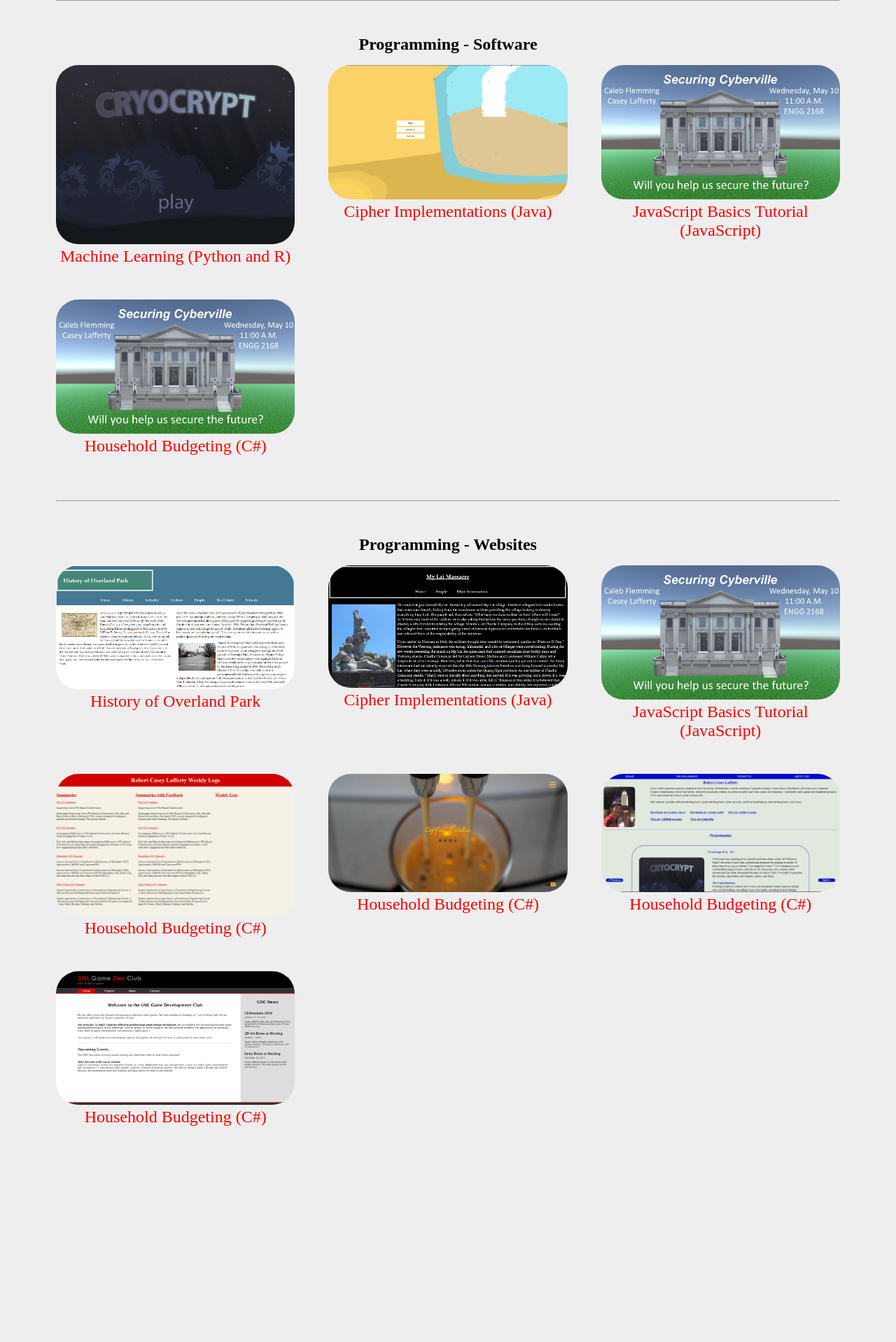
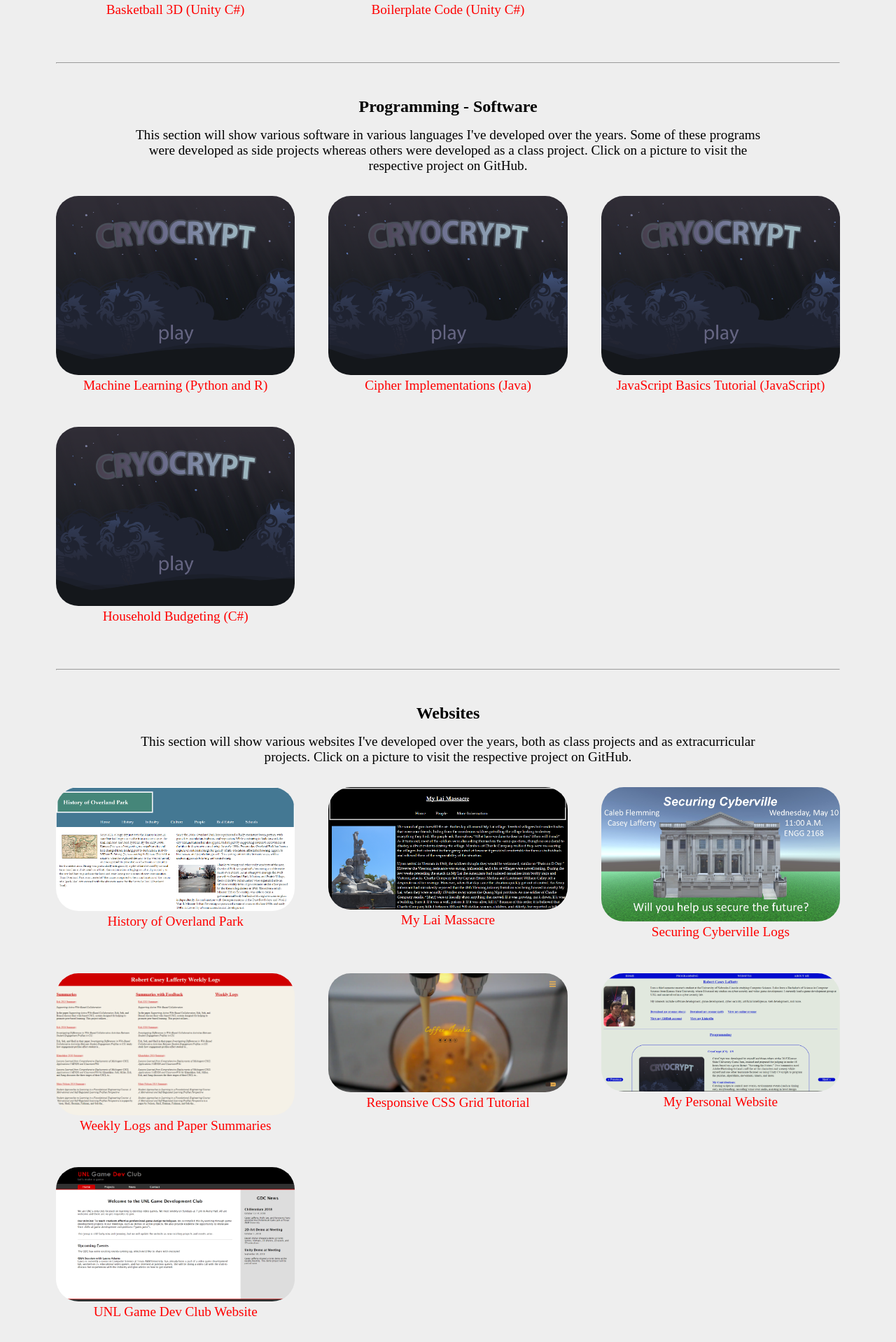
Before and after one commit to rclafferty/rclafferty.github.io, a PHP site: page / in a window 1280 px wide. Shown: the part 1724-3642 px from the top of the page at 70% size. Before the commit the page ends 3333 px from the top, so only its background shows below. Run offline with PHP 8.4, Linux system fonts and the light colour scheme; style sheets or scripts are compiled from the project's sources; some libraries are stand-ins or nearby versions.

Commit message:
Updated LOTS

```diff
--- a/css/main.css
+++ b/css/main.css
@@ -23,6 +23,7 @@ h3 {
 
 p {
   color: black;
+  font-size: 1.2rem;
 }
 
 a {
--- a/css/media_query.css
+++ b/css/media_query.css
@@ -7,3 +7,15 @@
     grid-template-columns: 1fr 1fr 1fr;
   }
 }
+
+@media (max-width: 1000px)
+{
+  .section_subheading {
+    padding-left: 0;
+    padding-right: 0;
+  }
+
+  span {
+    font-size: 0.9rem !important;
+  }
+}
--- a/css/projects.css
+++ b/css/projects.css
@@ -10,10 +10,18 @@
   border-radius: 2rem;
 }
 
+.section_subheading {
+  text-align: center;
+  padding-left: 10%;
+  padding-right: 10%;
+  padding-top: 1rem;
+  padding-bottom: 1rem;
+}
+
 figure + span {
   display: block;
   text-align: center;
-  font-size: 1.5rem;
+  font-size: 1.2rem;
   color: red;
 }
 
--- a/index.html
+++ b/index.html
@@ -30,16 +30,18 @@
                 <div id="header_content">
                     <h1 id="header_text">Robert Casey Lafferty</h1>
 
-                    <p>I am a fourth semester master's student at the University of Nebraska-Lincoln studying Computer Science. I also have a Bachelor's of Science in Computer Science from Kansas State University, where I focused my studies on cyber security and video game development. I am currently the president of the <a href="https://UNL-Game-Dev-Club.github.io" target="_blank">UNL Game Development Club</a> and studying gamification as my master's thesis.</p>
+                    <p>I am a fourth semester master's student at the University of Nebraska-Lincoln studying Computer Science. I also have a Bachelor's of Science in Computer Science from Kansas State University, where I focused my studies on cyber security and video game development. I am currently the president of the <a href="https://UNL-Game-Dev-Club.github.io" target="_blank">UNL Game Development Club</a> and studying educational game development/gamification as my master's thesis under Dr. Stephen Cooper.</p>
                     <br>
                     <p>My interests include software development, game development, cyber security, artificial intelligence, web development, and more.</p>
                 </div>
             </div>
 
-            <hr>
+            <hr id="programming">
 
-            <div class="section" id="programming">
+            <div class="section">
                 <h2>Programming - Video Games</h2>
+
+                <p class="section_subheading">This section will show various video games I've developed over the years. Some of these games were developed at game jams, some as projects, but all of them are on GitHub unless otherwise noted. Click on a picture to visit the respective project on GitHub.</p>
 
                 <div class="projects">
                     <div>
@@ -113,8 +115,10 @@
 
             <hr>
 
-            <div class="section" id="programming">
+            <div class="section">
                 <h2>Programming - Software</h2>
+
+                <p class="section_subheading">This section will show various software in various languages I've developed over the years. Some of these programs were developed as side projects whereas others were developed as a class project. Click on a picture to visit the respective project on GitHub.</p>
 
                 <div class="projects">
                     <div>
@@ -125,29 +129,31 @@
                     </div>
                     <div>
                         <figure>
-                            <img src="images/programming/sand.png" alt="">
+                            <img src="images/programming/cryocrypt.png" alt="">
                         </figure>
                         <span>Cipher Implementations (Java)</span>
                     </div>
                     <div>
                         <figure>
-                            <img src="images/programming/securing_cyberville.jpg" alt="">
+                            <img src="images/programming/cryocrypt.png" alt="">
                         </figure>
                         <span>JavaScript Basics Tutorial (JavaScript)</span>
                     </div>
                     <div>
                         <figure>
-                            <img src="images/programming/securing_cyberville.jpg" alt="">
+                            <img src="images/programming/cryocrypt.png" alt="">
                         </figure>
                         <span>Household Budgeting (C#)</span>
                     </div>
                 </div>
             </div>
 
-            <hr>
+            <hr id="websites">
 
-            <div class="section" id="programming">
-                <h2>Programming - Websites</h2>
+            <div class="section">
+                <h2>Websites</h2>
+
+                <p class="section_subheading">This section will show various websites I've developed over the years, both as class projects and as extracurricular projects. Click on a picture to visit the respective project on GitHub.</p>
 
                 <div class="projects">
                     <div>
@@ -160,37 +166,37 @@
                         <figure>
                             <img src="images/websites/my_lai.png" alt="">
                         </figure>
-                        <span>Cipher Implementations (Java)</span>
+                        <span>My Lai Massacre</span>
                     </div>
                     <div>
                         <figure>
                             <img src="images/websites/securing_cyberville.jpg" alt="">
                         </figure>
-                        <span>JavaScript Basics Tutorial (JavaScript)</span>
+                        <span>Securing Cyberville Logs</span>
                     </div>
                     <div>
                         <figure>
                             <img src="images/websites/weekly_logs.png" alt="">
                         </figure>
-                        <span>Household Budgeting (C#)</span>
+                        <span>Weekly Logs and Paper Summaries</span>
                     </div>
                     <div>
                         <figure>
                             <img src="images/websites/responsive_css_website.png" alt="">
                         </figure>
-                        <span>Household Budgeting (C#)</span>
+                        <span>Responsive CSS Grid Tutorial</span>
                     </div>
                     <div>
                         <figure>
                             <img src="images/websites/personal_website.png" alt="">
                         </figure>
-                        <span>Household Budgeting (C#)</span>
+                        <span>My Personal Website</span>
                     </div>
                     <div>
                         <figure>
                             <img src="images/websites/unl_game_dev.png" alt="">
                         </figure>
-                        <span>Household Budgeting (C#)</span>
+                        <span>UNL Game Dev Club Website</span>
                     </div>
                 </div>
             </div>
--- a/sass/main.sass
+++ b/sass/main.sass
@@ -20,6 +20,7 @@ h3
 
 p
     color: $text-color
+    font-size: 1.2rem
 
 a
     color: $link-color
--- a/sass/media_query.sass
+++ b/sass/media_query.sass
@@ -9,3 +9,11 @@
 
         // figure
         //     img
+
+@media (max-width: 1000px)
+    .section_subheading
+        padding-left: 0
+        padding-right: 0
+
+    span
+        font-size: 0.7rem
--- a/sass/projects.sass
+++ b/sass/projects.sass
@@ -11,12 +11,19 @@
     img
         width: 100%
         border-radius: 2rem
-        // height: 85%
+
+.section_subheading
+    text-align: center
+    padding-left: 10%
+    padding-right: 10%
+    padding-top: 1rem
+    padding-bottom: 1rem
+
 
 figure+span
     display: block
     text-align: center
-    font-size: 1.5rem
+    font-size: 1.2rem
     color: red
 
 figure
```
